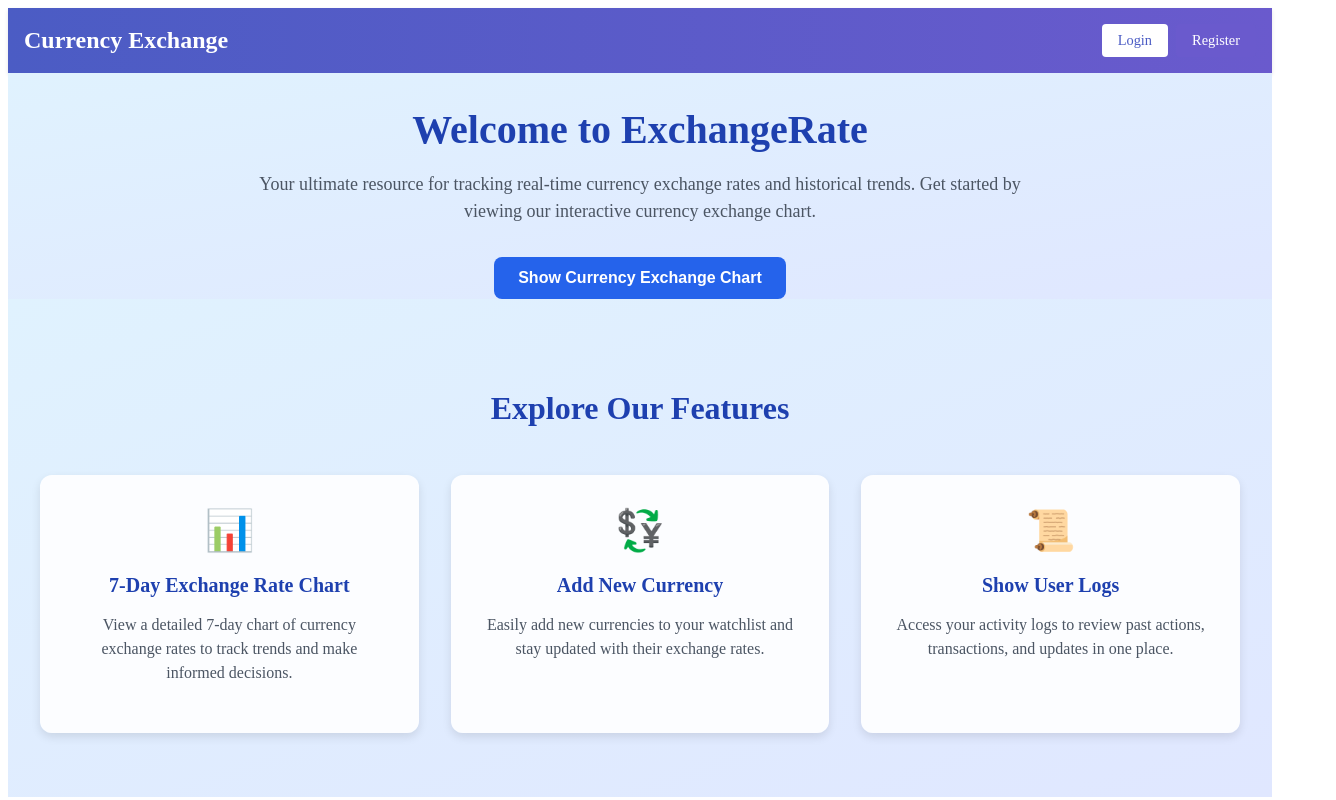
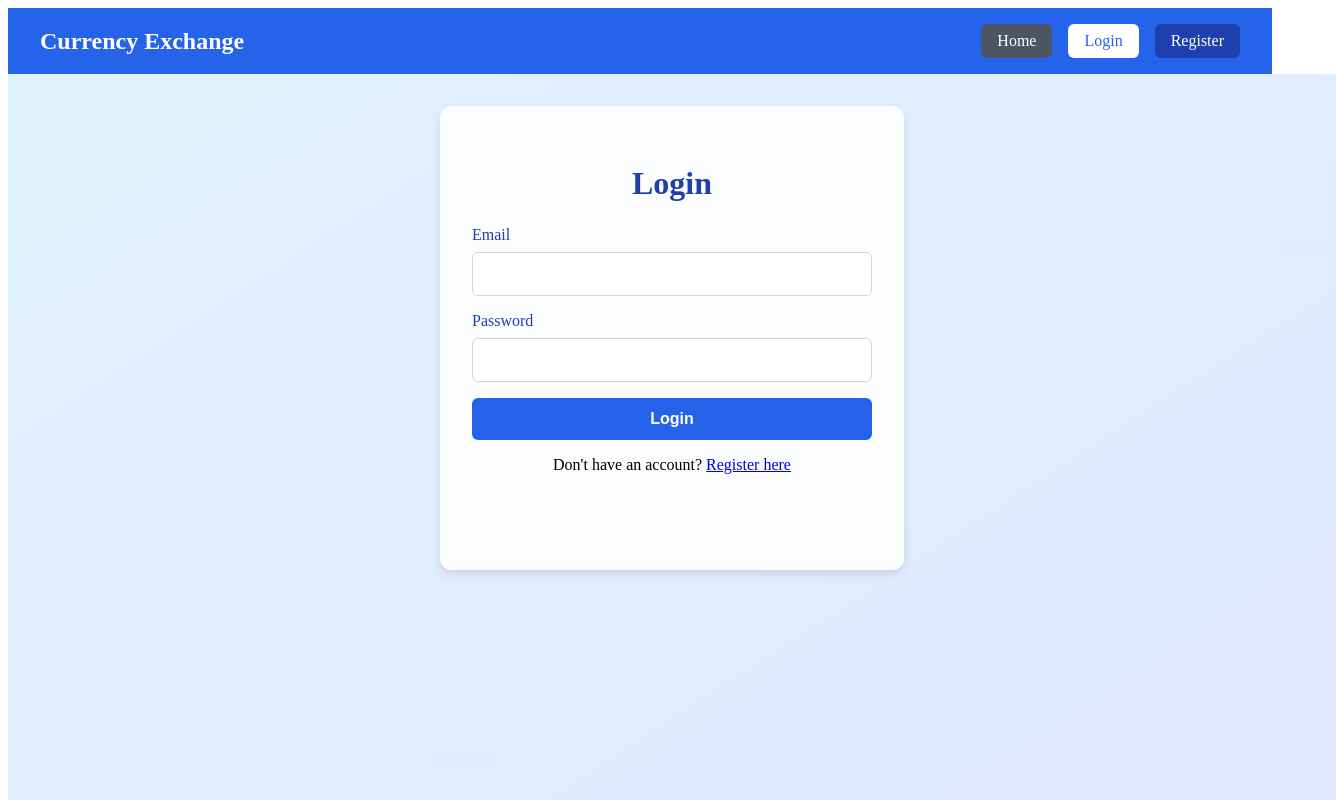
Before and after one commit to sajeewan/currency-exchange-app, a React (Vite) app: page /login in a window 1280 px wide. Shown: the top 800 px of the page, 1336 px wide, since content can reach past the window. Built offline with nearby package versions, Linux system fonts and the light colour scheme.

Commit message:
Login page Api integration

```diff
--- a/src/App.jsx
+++ b/src/App.jsx
@@ -1,23 +1,83 @@
+import { useState, useEffect } from "react";
+import {
+  BrowserRouter as Router,
+  Route,
+  Routes,
+  Navigate,
+} from "react-router-dom";
 import "./App.css";
-import { useState } from "react";
 import Navbar from "./component/navigationBar/NavBar";
 import WelcomeSection from "./component/welcomeSection/WelcomeSection";
 import FeaturesSection from "./component/featuresSection/FeaturesSection";
 import CurrencyChartPage from "./pages/currencyChart/CurrencyChartPage";
+import LoginPage from "./pages/Login/LoginPage";
+import RegisterPage from "./pages/Register/RegisterPage";
+import DashboardPage from "./pages/dashboard/DashboardPage";
 
 function App() {
   const [showChart, setShowChart] = useState(false);
+  const [isAuthenticated, setIsAuthenticated] = useState(false);
+
+  useEffect(() => {
+    const token = localStorage.getItem("authToken");
+    if (token) {
+      setIsAuthenticated(true);
+    }
+  }, []);
 
   const toggleChart = () => {
     setShowChart((prev) => !prev);
   };
+
+  const handleLogin = () => {
+    setIsAuthenticated(true);
+  };
+
+  const handleLogout = () => {
+    localStorage.removeItem("authToken");
+    localStorage.removeItem("userName");
+    localStorage.removeItem("userEmail");
+    setIsAuthenticated(false);
+  };
+
+  const userName = localStorage.getItem("userName") || "User";
+
   return (
-    <>
-      <Navbar />
-      <WelcomeSection onToggleChart={toggleChart} showChart={showChart} />
-      {showChart && <CurrencyChartPage />}
-      <FeaturesSection />
-    </>
+    <Router>
+      <Navbar
+        isAuthenticated={isAuthenticated}
+        userName={userName}
+        onLogout={handleLogout}
+      />
+      <Routes>
+        <Route
+          path="/"
+          element={
+            isAuthenticated ? (
+              <Navigate to="/dashboard" />
+            ) : (
+              <>
+                <WelcomeSection
+                  onToggleChart={toggleChart}
+                  showChart={showChart}
+                />
+                {showChart && <CurrencyChartPage />}
+                <FeaturesSection />
+              </>
+            )
+          }
+        />
+        <Route
+          path="/dashboard"
+          element={
+            isAuthenticated ? <DashboardPage /> : <Navigate to="/login" />
+          }
+        />
+        <Route path="/login" element={<LoginPage onLogin={handleLogin} />} />
+        <Route path="/register" element={<RegisterPage />} />
+        <Route path="*" element={<div>404 - Page Not Found</div>} />
+      </Routes>
+    </Router>
   );
 }
 
--- a/src/component/navigationBar/NavBar.css
+++ b/src/component/navigationBar/NavBar.css
@@ -1,7 +1,6 @@
 .navbar {
-  background: linear-gradient(to right, #4b5cc4, #6a5acd);
-  padding: 1rem;
-  box-shadow: 0 2px 4px rgba(0, 0, 0, 0.1);
+  background: #2563eb;
+  padding: 1rem 2rem;
   display: flex;
   justify-content: space-between;
   align-items: center;
@@ -10,75 +9,54 @@
 .navbar-brand h1 {
   color: white;
   font-size: 1.5rem;
-  font-weight: bold;
   margin: 0;
 }
 
-.navbar-links {
+.navbar-auth {
   display: flex;
   gap: 1rem;
 }
 
-.nav-link {
-  color: white;
+.auth-button {
+  padding: 0.5rem 1rem;
+  border-radius: 0.375rem;
   text-decoration: none;
-  font-size: 0.9rem;
-  padding: 0.5rem 1rem;
-  border-radius: 4px;
+  font-size: 1rem;
   transition: background-color 0.3s;
 }
 
-.nav-link:hover {
-  background-color: #6a5acd;
+.auth-button.home {
+  background-color: #4b5563; /* Gray for Home button */
   color: white;
 }
 
-.navbar-auth {
-  display: flex;
-  gap: 0.5rem;
+.auth-button.login {
+  background-color: white;
+  color: #2563eb;
 }
 
-.auth-button {
-  padding: 0.5rem 1rem;
-  border-radius: 4px;
-  text-decoration: none;
-  font-size: 0.9rem;
-  transition: background-color 0.3s;
-}
-
-.login {
-  background-color: white;
-  color: #4b5cc4;
-}
-
-.login:hover {
-  background-color: #e0e7ff;
-}
-
-.register {
-  background-color: #6a5acd;
+.auth-button.register {
+  background-color: #1e40af;
   color: white;
 }
 
-.register:hover {
-  background-color: #5a4abd;
+.auth-button.logout {
+  background-color: #dc2626; /* Red for Logout button */
+  color: white;
+  border: none;
+  cursor: pointer;
+  font-weight: 600;
 }
 
-@media (max-width: 600px) {
-  .navbar {
-    flex-direction: column;
-    gap: 1rem;
-  }
+.auth-button:hover {
+  opacity: 0.9;
+}
 
-  .navbar-links, .navbar-auth {
-    flex-direction: column;
-    width: 100%;
-    text-align: center;
-  }
-
-  .nav-link, .auth-button {
-    display: block;
-    width: 100%;
-    box-sizing: border-box;
-  }
+.user-name {
+  color: white;
+  font-size: 1rem;
+  padding: 0.5rem 1rem;
+  border-radius: 0.375rem;
+  background-color: #1e40af; /* Same as Register button for consistency */
+  font-weight: 500;
 }
--- a/src/component/navigationBar/NavBar.jsx
+++ b/src/component/navigationBar/NavBar.jsx
@@ -1,16 +1,34 @@
 import React from 'react';
 import './Navbar.css';
+import { Link } from 'react-router-dom';
 
-const Navbar = () => {
+const Navbar = ({ isAuthenticated, userName, onLogout }) => {
   return (
     <nav className="navbar">
       <div className="navbar-brand">
         <h1>Currency Exchange</h1>
       </div>
-
       <div className="navbar-auth">
-        <a href="#" className="auth-button login">Login</a>
-        <a href="#" className="auth-button register">Register</a>
+        {isAuthenticated ? (
+          <>
+            <span className="user-name">{userName}</span>
+            <button className="auth-button logout" onClick={onLogout}>
+              Logout
+            </button>
+          </>
+        ) : (
+          <>
+          <Link to="/" className="auth-button home">
+              Home
+            </Link>
+            <Link to="/login" className="auth-button login">
+              Login
+            </Link>
+            <Link to="/register" className="auth-button register">
+              Register
+            </Link>
+          </>
+        )}
       </div>
     </nav>
   );
--- /dev/null
+++ b/src/pages/dashboard/DashboardPage.css
@@ -0,0 +1,45 @@
+.dashboard-container {
+  min-height: 100vh;
+  background: linear-gradient(to bottom right, #e0f2fe, #e0e7ff);
+  display: flex;
+  flex-direction: column;
+  justify-content: center;
+  align-items: center;
+  padding: 2rem;
+  text-align: center;
+}
+
+.dashboard-title {
+  font-size: 2.5rem;
+  font-weight: bold;
+  color: #1e40af;
+  margin-bottom: 1rem;
+}
+
+.dashboard-welcome {
+  font-size: 1.25rem;
+  color: #4b5563;
+  margin-bottom: 2rem;
+}
+
+.dashboard-links {
+  display: flex;
+  flex-direction: column;
+  gap: 1rem;
+}
+
+.dashboard-link {
+  display: inline-block;
+  padding: 0.75rem 1.5rem;
+  background-color: #2563eb;
+  color: white;
+  text-decoration: none;
+  border-radius: 0.375rem;
+  font-size: 1rem;
+  font-weight: 600;
+  transition: background-color 0.3s;
+}
+
+.dashboard-link:hover {
+  background-color: #1e40af;
+}
--- /dev/null
+++ b/src/pages/dashboard/DashboardPage.jsx
@@ -0,0 +1,16 @@
+import React from "react";
+import { Link } from "react-router-dom";
+import "./DashboardPage.css";
+
+const DashboardPage = () => {
+  return (
+    <div className="dashboard-container">
+      <h2 className="dashboard-title">Dashboard</h2>
+      <p className="dashboard-welcome">
+        Welcome! Access your currency exchange tools and insights.
+      </p>
+    </div>
+  );
+};
+
+export default DashboardPage;
--- /dev/null
+++ b/src/pages/login/LoginPage.css
@@ -0,0 +1,79 @@
+.login-container {
+  min-height: 100vh;
+  width: 100%;
+  background: linear-gradient(to bottom right, #e0f2fe, #e0e7ff);
+  display: flex;
+  justify-content: center;
+  padding: 2rem;
+}
+
+.login-card {
+  background: rgba(255, 255, 255, 0.9);
+  padding: 2rem;
+  border-radius: 0.75rem;
+  box-shadow: 0 4px 10px rgba(0, 0, 0, 0.1);
+  width: 100%;
+  max-width: 400px;
+  height: 50vh;
+  min-height: 50vh;
+}
+
+.login-title {
+  font-size: 2rem;
+  font-weight: bold;
+  color: #1e40af;
+  margin-bottom: 1.5rem;
+  text-align: center;
+}
+
+.form-group {
+  margin-bottom: 1rem;
+  text-align: left;
+}
+
+.form-group label {
+  display: block;
+  font-size: 1rem;
+  color: #1e40af;
+  margin-bottom: 0.5rem;
+}
+
+.form-group input {
+  border: 1px solid #d1d5db;
+  border-radius: 0.375rem;
+  font-size: 1rem;
+  color: #374151;
+  width: 100%;
+  padding: 0.75rem;
+  box-sizing: border-box;
+}
+
+.form-group input:focus {
+  outline: none;
+  border-color: #2563eb;
+}
+
+.error-message {
+  color: #dc2626;
+  font-size: 0.875rem;
+  margin-top: 0.5rem;
+  text-align: center;
+}
+
+.login-button {
+  width: 100%;
+  padding: 0.75rem;
+  background-color: #2563eb;
+  color: white;
+  border: none;
+  border-radius: 0.375rem;
+  font-size: 1rem;
+  font-weight: 600;
+  cursor: pointer;
+  transition: background-color 0.3s;
+  box-sizing: border-box;
+}
+
+.login-button:hover {
+  background-color: #1e40af;
+}
--- /dev/null
+++ b/src/pages/login/LoginPage.jsx
@@ -0,0 +1,86 @@
+import React, { useState } from "react";
+import { useNavigate, Link } from "react-router-dom";
+import "./LoginPage.css";
+
+const LoginPage = ({ onLogin }) => {
+  const [email, setEmail] = useState("");
+  const [password, setPassword] = useState("");
+  const [error, setError] = useState("");
+  const navigate = useNavigate();
+
+  const handleSubmit = async (e) => {
+    e.preventDefault();
+    setError("");
+
+    try {
+      const baseUrl = "http://127.0.0.1:8000/api";
+      const response = await fetch(`${baseUrl}/login`, {
+        method: "POST",
+        headers: {
+          "Content-Type": "application/json",
+          Accept: "application/json",
+        },
+        body: JSON.stringify({ email, password }),
+      });
+
+      if (!response.ok) {
+        const errorData = await response.json().catch(() => ({}));
+        const errorMessage =
+          errorData.message || `Login failed with status: ${response.status}`;
+        throw new Error(errorMessage);
+      }
+
+      const data = await response.json();
+      localStorage.setItem("authToken", data.token);
+      localStorage.setItem("userName", data.user.name);
+      localStorage.setItem("userEmail", data.user.email);
+
+      onLogin();
+      navigate("/dashboard");
+    } catch (err) {
+      console.error("Login Error:", err.message);
+      setError(err.message || "Invalid email or password");
+    }
+  };
+
+  return (
+    <div className="login-container">
+      <div className="login-card">
+        <h2 className="login-title">Login</h2>
+        <form onSubmit={handleSubmit}>
+          <div className="form-group">
+            <label htmlFor="email">Email</label>
+            <input
+              type="email"
+              id="email"
+              value={email}
+              onChange={(e) => setEmail(e.target.value)}
+              required
+            />
+          </div>
+          <div className="form-group">
+            <label htmlFor="password">Password</label>
+            <input
+              type="password"
+              id="password"
+              value={password}
+              onChange={(e) => setPassword(e.target.value)}
+              required
+            />
+          </div>
+          {error && <p className="error-message">{error}</p>}
+          <button type="submit" className="login-button">
+            Login
+          </button>
+        </form>
+        <div className="register-link">
+          <p>
+            Don't have an account? <Link to="/register">Register here</Link>
+          </p>
+        </div>
+      </div>
+    </div>
+  );
+};
+
+export default LoginPage;
--- /dev/null
+++ b/src/pages/register/RegisterPage.css
@@ -0,0 +1,68 @@
+.register-container {
+  min-height: 100vh;
+  background: linear-gradient(to bottom right, #e0f2fe, #e0e7ff);
+  display: flex;
+  justify-content: center;
+  padding: 2rem;
+}
+
+.register-card {
+  background: rgba(255, 255, 255, 0.9);
+  padding: 2rem;
+  border-radius: 0.75rem;
+  box-shadow: 0 4px 10px rgba(0, 0, 0, 0.1);
+  width: 100%;
+  height: 50vh;
+  max-width: 400px;
+}
+
+.register-title {
+  font-size: 2rem;
+  font-weight: bold;
+  color: #1e40af;
+  margin-bottom: 1.5rem;
+  text-align: center;
+}
+
+.form-group {
+  margin-bottom: 1rem;
+  text-align: left;
+}
+
+.form-group label {
+  display: block;
+  font-size: 1rem;
+  color: #1e40af;
+  margin-bottom: 0.5rem;
+}
+
+.form-group input {
+  width: 100%;
+  padding: 0.75rem;
+  border: 1px solid #d1d5db;
+  border-radius: 0.375rem;
+  font-size: 1rem;
+  color: #374151;
+}
+
+.form-group input:focus {
+  outline: none;
+  border-color: #2563eb;
+}
+
+.register-button {
+  width: 100%;
+  padding: 0.75rem;
+  background-color: #2563eb;
+  color: white;
+  border: none;
+  border-radius: 0.375rem;
+  font-size: 1rem;
+  font-weight: 600;
+  cursor: pointer;
+  transition: background-color 0.3s;
+}
+
+.register-button:hover {
+  background-color: #1e40af;
+}
--- /dev/null
+++ b/src/pages/register/RegisterPage.jsx
@@ -0,0 +1,41 @@
+import React from 'react';
+import './RegisterPage.css';
+
+const RegisterPage = () => {
+  return (
+    <div className="register-container">
+      <div className="register-card">
+        <h2 className="register-title">Register</h2>
+        <form>
+          <div className="form-group">
+            <label htmlFor="username">Username</label>
+            <input
+              type="text"
+              id="username"
+              required
+            />
+          </div>
+          <div className="form-group">
+            <label htmlFor="email">Email</label>
+            <input
+              type="email"
+              id="email"
+              required
+            />
+          </div>
+          <div className="form-group">
+            <label htmlFor="password">Password</label>
+            <input
+              type="password"
+              id="password"
+              required
+            />
+          </div>
+          <button type="submit" className="register-button">Register</button>
+        </form>
+      </div>
+    </div>
+  );
+};
+
+export default RegisterPage;
```
